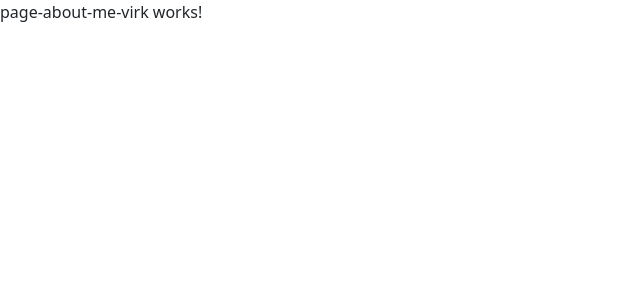
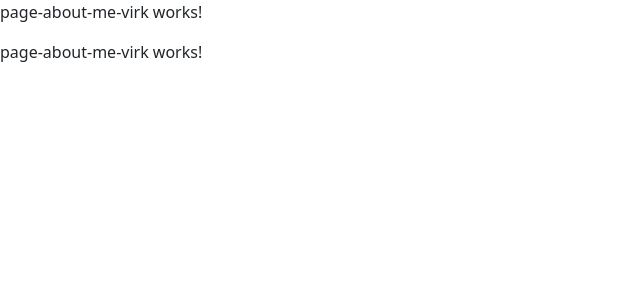
Before and after one commit to mahies/4ahitn_24, an Angular app: page /aboutMeVIRK in a window 1280 px wide. Shown: the top 300 px of the page, without its empty margins (0-640 px from the left). Built offline with nearby package versions, Linux system fonts and the light colour scheme.

Commit message:
virk test

```diff
--- a/src/app/page-about-me-virk/page-about-me-virk.component.html
+++ b/src/app/page-about-me-virk/page-about-me-virk.component.html
@@ -1 +1,3 @@
 <p>page-about-me-virk works!</p>
+
+<p>page-about-me-virk works!</p>
```
